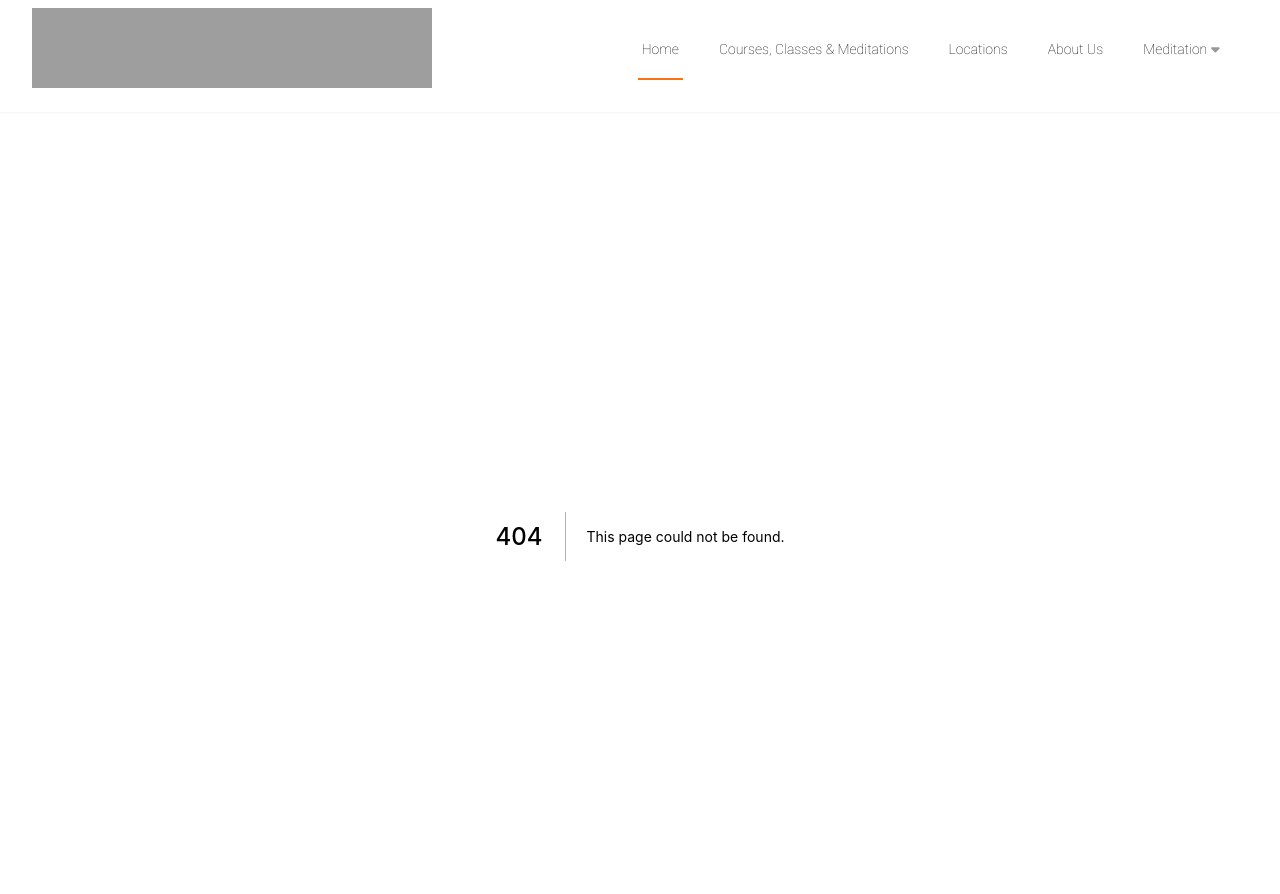
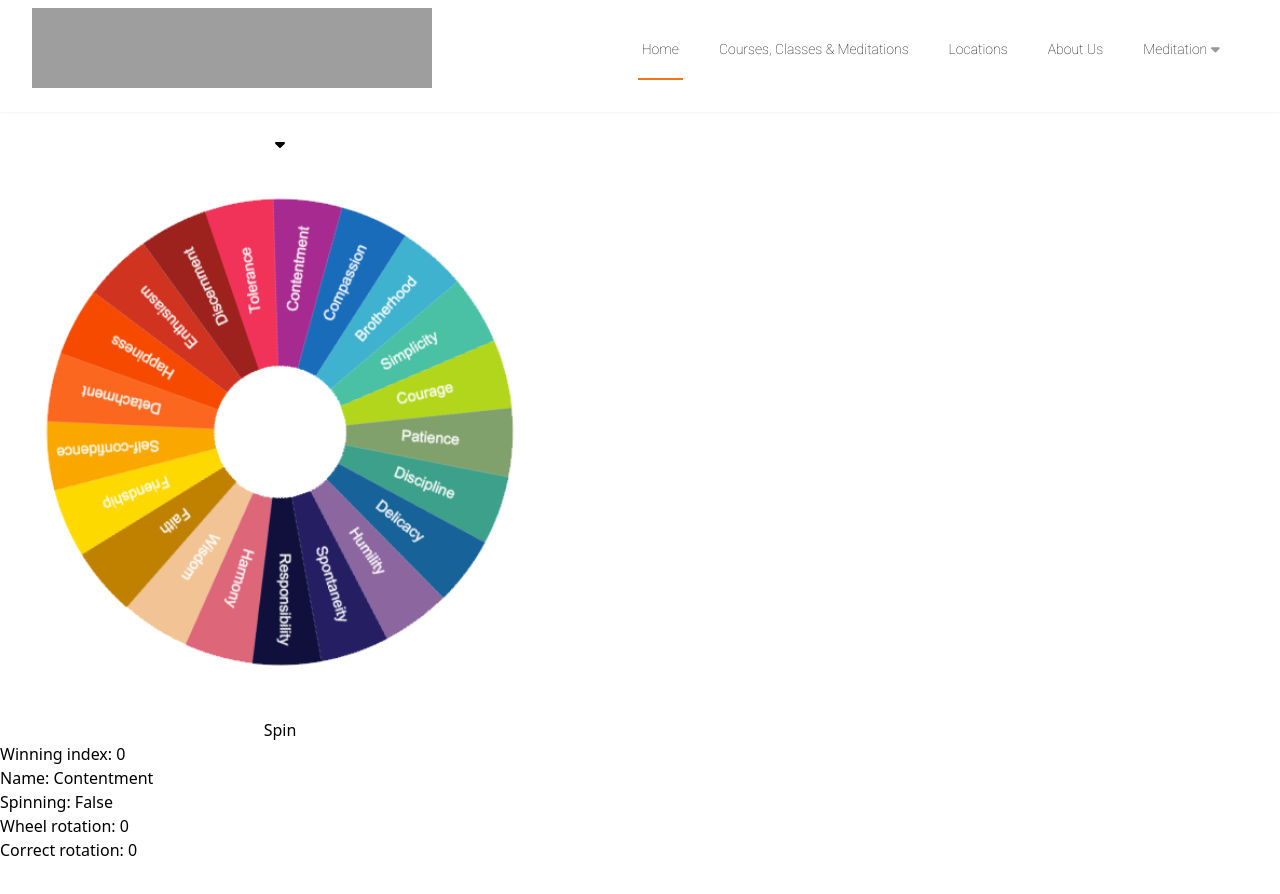
Before and after one commit to Lxkas/babasite, a Next.js app: page /virtuescope in a window 1280 px wide. Before the commit this address had no page. Shown: the top 894 px of the page. After the commit the page ends 862 px from the top, so only its background shows below. Built offline with nearby package versions, Linux system fonts and the light colour scheme; grey boxes are pictures that could not be loaded.

Commit message:
Added stats and virtuescope

```diff
--- /dev/null
+++ b/components/shared/Stats.tsx
@@ -0,0 +1,56 @@
+import { faEarthAsia, faBuilding, faPeopleGroup, faHourglass } from "@fortawesome/free-solid-svg-icons";
+import { FontAwesomeIcon } from "@fortawesome/react-fontawesome";
+
+export default function Stats() {
+	return (
+		<div className="pt-12 font-sans bg-white sm:pt-16">
+			<div className="px-4 mx-auto max-w-7xl sm:px-6 lg:px-8">
+				<div className="max-w-4xl mx-auto text-center">
+					<h2 className="text-3xl font-extrabold text-orange-600 sm:text-4xl">The Brahma Kumaris Worldwide</h2>
+					{/* <p className="mt-3 text-xl text-gray-500 sm:mt-4">
+						Lorem ipsum dolor, sit amet consectetur adipisicing elit. Repellendus repellat laudantium.
+					</p> */}
+				</div>
+			</div>
+			<div className="pb-12 mt-10 font-sans bg-white sm:pb-16">
+				<div className="relative">
+					<div className="absolute inset-0 bg-white h-1/2" />
+					<div className="relative px-4 mx-auto max-w-7xl sm:px-6 lg:px-8">
+						<div className="mx-auto max-w-8xl">
+							<dl className="bg-white rounded-lg shadow-lg sm:grid sm:grid-cols-4">
+								<div className="flex flex-col p-6 text-center border-b border-gray-100 sm:border-0 sm:border-b-transparent sm:border-b-2 sm:border-r hover:border-b-orange-600">
+									<dt className="order-1 mb-2 text-lg font-medium leading-6 text-gray-500">
+										<FontAwesomeIcon icon={faEarthAsia} className="w-12 h-12" />
+									</dt>
+									<dt className="order-3 mt-2 text-lg font-medium leading-6 text-gray-500">Countries Worldwide</dt>
+									<dd className="order-2 text-5xl font-extrabold text-gray-600">110</dd>
+								</div>
+								<div className="flex flex-col p-6 text-center border-t border-b border-gray-100 sm:border-b-transparent sm:border-l sm:border-b-2 sm:border-r hover:border-b-orange-600">
+									<dt className="order-1 mb-2 text-lg font-medium leading-6 text-gray-500">
+										<FontAwesomeIcon icon={faBuilding} className="w-12 h-12" />
+									</dt>
+									<dt className="order-3 mt-2 text-lg font-medium leading-6 text-gray-500">Meditation Centers</dt>
+									<dd className="order-2 text-4xl font-extrabold text-gray-600 md:text-5xl">4500+</dd>
+								</div>
+								<div className="flex flex-col p-6 text-center border-t border-b border-gray-100 sm:border-0 sm:border-l sm:border-b-2 hover:border-b-orange-600">
+									<dt className="order-1 mb-2 text-lg font-medium leading-6 text-gray-500">
+										<FontAwesomeIcon icon={faPeopleGroup} className="w-12 h-12" />
+									</dt>
+									<dt className="order-3 mt-2 text-lg font-medium leading-6 text-gray-500">Students</dt>
+									<dd className="order-2 text-4xl font-extrabold text-gray-600 sm:text-xl md:text-2xl lg:text-4xl">1000,000+</dd>
+								</div>
+								<div className="flex flex-col p-6 text-center border-t border-b border-gray-100 sm:border-l sm:border-b-2 hover:border-b-orange-600">
+									<dt className="order-1 mb-2 text-lg font-medium leading-6 text-gray-500">
+										<FontAwesomeIcon icon={faHourglass} className="w-12 h-12" />
+									</dt>
+									<dt className="order-3 mt-2 text-lg font-medium leading-6 text-gray-500">Minutes of Meditation</dt>
+									<dd className="order-2 text-4xl font-extrabold text-gray-600 sm:text-lg md:text-2xl lg:text-3xl">100,000,000</dd>
+								</div>
+							</dl>
+						</div>
+					</div>
+				</div>
+			</div>
+		</div>
+	);
+}
--- a/package.json
+++ b/package.json
@@ -13,6 +13,7 @@
     "@fortawesome/free-solid-svg-icons": "^6.1.1",
     "@fortawesome/react-fontawesome": "^0.1.18",
     "@headlessui/react": "^1.6.2",
+    "framer-motion": "^6.3.4",
     "next": "12.1.6",
     "react": "18.1.0",
     "react-dom": "18.1.0",
--- a/pages/index.tsx
+++ b/pages/index.tsx
@@ -7,6 +7,7 @@ import { Navigation } from "swiper";
 import "swiper/css";
 import "swiper/css/navigation";
 import Calendar from "@/components/shared/Calendar";
+import Stats from "@/components/shared/Stats";
 
 const Home: NextPage = () => {
 	return (
@@ -155,6 +156,8 @@ const Home: NextPage = () => {
 			</div>
 
 			<Calendar />
+
+			<Stats />
 		</div>
 	);
 };
--- /dev/null
+++ b/pages/virtuescope.tsx
@@ -0,0 +1,119 @@
+import React, { useRef, useState } from "react";
+import { motion } from "framer-motion";
+import Image from "next/image";
+
+import { faCaretDown } from "@fortawesome/free-solid-svg-icons";
+import { FontAwesomeIcon } from "@fortawesome/react-fontawesome";
+
+function generateRandomInteger(min: number, max: number) {
+	return Math.floor(min + Math.random() * (max - min + 1));
+}
+
+class Choice {
+	name: string;
+	description: string;
+
+	constructor(name: string, description: string) {
+		this.name = name;
+		this.description = description;
+	}
+}
+
+const choices = [
+	new Choice("Contentment", ""),
+	new Choice("Compassion", ""),
+	new Choice("Brotherhood", ""),
+	new Choice("Simplicity", ""),
+	new Choice("Courage", ""),
+	new Choice("Patience", ""),
+	new Choice("Discipline", ""),
+	new Choice("Delicacy", ""),
+	new Choice("Humility", ""),
+	new Choice("Sponteneity", ""),
+	new Choice("Responsibility", ""),
+	new Choice("Harmony", ""),
+	new Choice("Wisdom", ""),
+	new Choice("Faith", ""),
+	new Choice("Friendship", ""),
+	new Choice("Self-confidence", ""),
+	new Choice("Detachment", ""),
+	new Choice("Happiness", ""),
+	new Choice("Enthusiasm", ""),
+	new Choice("Discernment", ""),
+	new Choice("Tolerance", ""),
+];
+
+export default function Virtuescope() {
+	const [spinning, setSpinning] = useState(false);
+	const [wheelRotation, setWheelRotation] = useState(0);
+
+	const [winning, setWinning] = useState(0);
+
+	const rouletteWheelRef = useRef<HTMLDivElement>(null);
+
+	const degressPerSlice = 360 / choices.length;
+	console.log(degressPerSlice);
+
+	const rouletteWheelVariants = {
+		spinning: {
+			rotate: -wheelRotation,
+			transition: { ease: "easeOut", duration: 2 },
+		},
+
+		default: {
+			rotate: -wheelRotation,
+		},
+	};
+
+	const spin = async () => {
+		if (spinning) return;
+
+		const minimumSpin = 2 * 360;
+
+		const spunNumber = generateRandomInteger(0, 360);
+		const winningIndex = Math.floor(spunNumber / degressPerSlice);
+
+		setWinning(winningIndex);
+
+		const correctRotation = winningIndex * degressPerSlice;
+
+		setWheelRotation(wheelRotation + minimumSpin + (360 - (wheelRotation % 360)) + correctRotation);
+
+		setSpinning(true);
+		await new Promise((resolve) => setTimeout(resolve, 2000));
+		setSpinning(false);
+	};
+
+	return (
+		<div className="relative flex flex-col w-min h-min">
+			<div className="flex ">
+				<FontAwesomeIcon icon={faCaretDown} color="black" className="mx-auto" />
+			</div>
+			<motion.div
+				ref={rouletteWheelRef}
+				animate={spinning ? "spinning" : "default"}
+				variants={rouletteWheelVariants}
+				initial={false}
+				className="relative w-max"
+			>
+				<Image src="/wheel.png" height={560} width={560} alt="Wheel" />
+			</motion.div>
+
+			<button className="z-10" onClick={spin}>
+				Spin
+			</button>
+
+			<div>
+				Winning index: {winning}
+				<br />
+				Name: {choices[winning].name}
+				<br />
+				Spinning: {spinning ? "True" : "False"}
+				<br />
+				Wheel rotation: {wheelRotation}
+				<br />
+				Correct rotation: {winning * degressPerSlice}
+			</div>
+		</div>
+	);
+}
```
Also changed, not shown: public/wheel.png (added), 1 other file (tests, documents, lock files or other folders).
